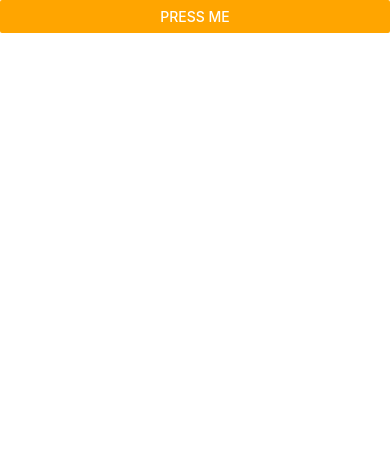
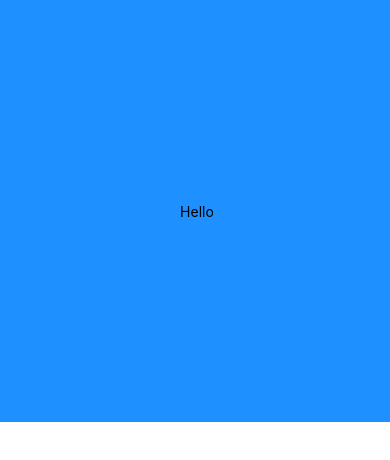
Before and after one commit to arcel19/testApp, a React Native app: screen / in a window 390 px wide. Shown: the top 460 px of the page. Built offline with nearby package versions, Linux system fonts and the light colour scheme.

Commit message:
Update app.json, package.json, package-lock.json, App.js

```diff
--- a/App.js
+++ b/App.js
@@ -11,41 +11,25 @@ import {
   TouchableNativeFeedback,
   Button,
   Alert,
-  Platform
+  Platform,
+  Dimensions,
 } from "react-native";
 
 export default function App() {
-  const handleOnPress = () => console.log("text press");
-
+  console.log(Dimensions.get("screen"));
   return (
     <SafeAreaView style={styles.container}>
-
-      {/* <TouchableNativeFeedback onPress={() => console.log("touch image")}>
-        <Image
-          blurRadius={10}
-          fadeDuration={1000}
-          source={{
-            width: 200,
-            height: 300,
-            uri: "https://picsum.photos/200/300",
-          }}
-        />
-        <View style={{ width: 200, height: 70, backgroundColor: "dodgerblue" }}>
-          <Text> hello</Text>
-        </View>
-      </TouchableNativeFeedback> */}
-
-      <Button
-        color="orange"
-        title="press Me"
-        onPress={() =>
-          Alert.alert("my title", "my message", [
-            { text: "yes", onPress: () => console.log("yes press") },
-            { text: "no", onPress: () => console.log("no press") },
-          ])
-          // Alert.prompt("my tilte", "submit", (text) => console.log("insert text"))
-        }
-      />
+      <View
+        style={{
+          backgroundColor: "dodgerblue",
+          width: "100%",
+          height: "50%",
+          justifyContent: "center",
+          alignItems: "center"
+        }}
+      >
+        <Text > Hello</Text>
+      </View>
     </SafeAreaView>
   );
 }
@@ -54,7 +38,6 @@ const styles = StyleSheet.create({
   container: {
     flex: 1,
     backgroundColor: "#fff",
-    paddingTop: Platform.OS ==='android' ? 20 : 0 ,
-
+    paddingTop: Platform.OS === "android" ? 20 : 0,
   },
 });
--- a/app.json
+++ b/app.json
@@ -3,7 +3,7 @@
     "name": "testApp",
     "slug": "testApp",
     "version": "1.0.0",
-    "orientation": "portrait",
+    "orientation": "default",
     "icon": "./assets/icon.png",
     "userInterfaceStyle": "light",
     "splash": {
--- a/package.json
+++ b/package.json
@@ -9,6 +9,7 @@
     "web": "expo start --web"
   },
   "dependencies": {
+    "@react-native-community/hooks": "^3.0.0",
     "expo": "~50.0.11",
     "expo-status-bar": "~1.11.1",
     "react": "18.2.0",
```
Also changed, not shown: 1 other file (tests, documents, lock files or other folders).
